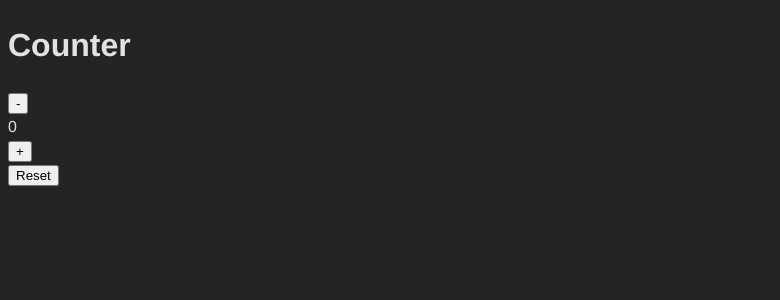
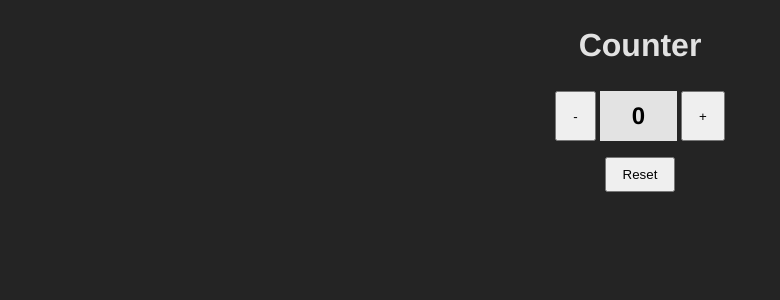
Before and after one commit to tiagocostarebelo/react-daily-challenges, a React (Vite) app in the folder beginner/daily-react-001-counter-app/: page / in a window 1280 px wide. Shown: the top 300 px of the page, without its empty margins (0-780 px from the left). Built offline with nearby package versions, Linux system fonts and the light colour scheme.

Commit message:
feat: basic stylings applied. Added a maximum value to the count. This can easily be removed

```diff
--- a/beginner/daily-react-001-counter-app/src/App.jsx
+++ b/beginner/daily-react-001-counter-app/src/App.jsx
@@ -3,6 +3,7 @@ import { useState } from 'react'
 
 function App() {
   const [count, setCount] = useState(0);
+  const maxValue = 8;
 
   function handleDecrease() {
     if (count === 0) {
@@ -12,6 +13,9 @@ function App() {
   }
 
   function handleIncrease() {
+    if (count === maxValue) {
+      return;
+    }
     setCount((prev) => prev + 1)
   }
 
@@ -26,12 +30,14 @@ function App() {
       </header>
       <main>
 
-        <div>
-          <button onClick={handleDecrease}>-</button>
-          <div>{count}</div>
-          <button onClick={handleIncrease}>+</button>
+        <div class="btn-container">
+          <button onClick={handleDecrease} class="btn btn-decrease">-</button>
+          <div class="display">
+            {count}
+          </div>
+          <button onClick={handleIncrease} class="btn btn-increase">+</button>
         </div>
-        <button onClick={handleReset}>Reset</button>
+        <button onClick={handleReset} class="btn btn-reset">Reset</button>
       </main>
     </>
   )
--- a/beginner/daily-react-001-counter-app/src/index.css
+++ b/beginner/daily-react-001-counter-app/src/index.css
@@ -11,4 +11,35 @@
   text-rendering: optimizeLegibility;
   -webkit-font-smoothing: antialiased;
   -moz-osx-font-smoothing: grayscale;
+
 }
+
+header {
+  text-align: center;
+}
+
+main {
+  width: 100%;
+  display: flex;
+  flex-direction: column;
+  align-items: center;
+  justify-content: center;
+  gap: 1rem;
+}
+
+.btn-container {
+  display: flex;
+  gap: 0.25rem;
+}
+
+.display {
+  background-color: #e3e3e3;
+  color: black;
+  font-size: 24px;
+  font-weight: 600;
+  padding: 0.45rem 2rem;
+}
+
+.btn {
+  padding: 0.5rem 1rem;
+}
```
